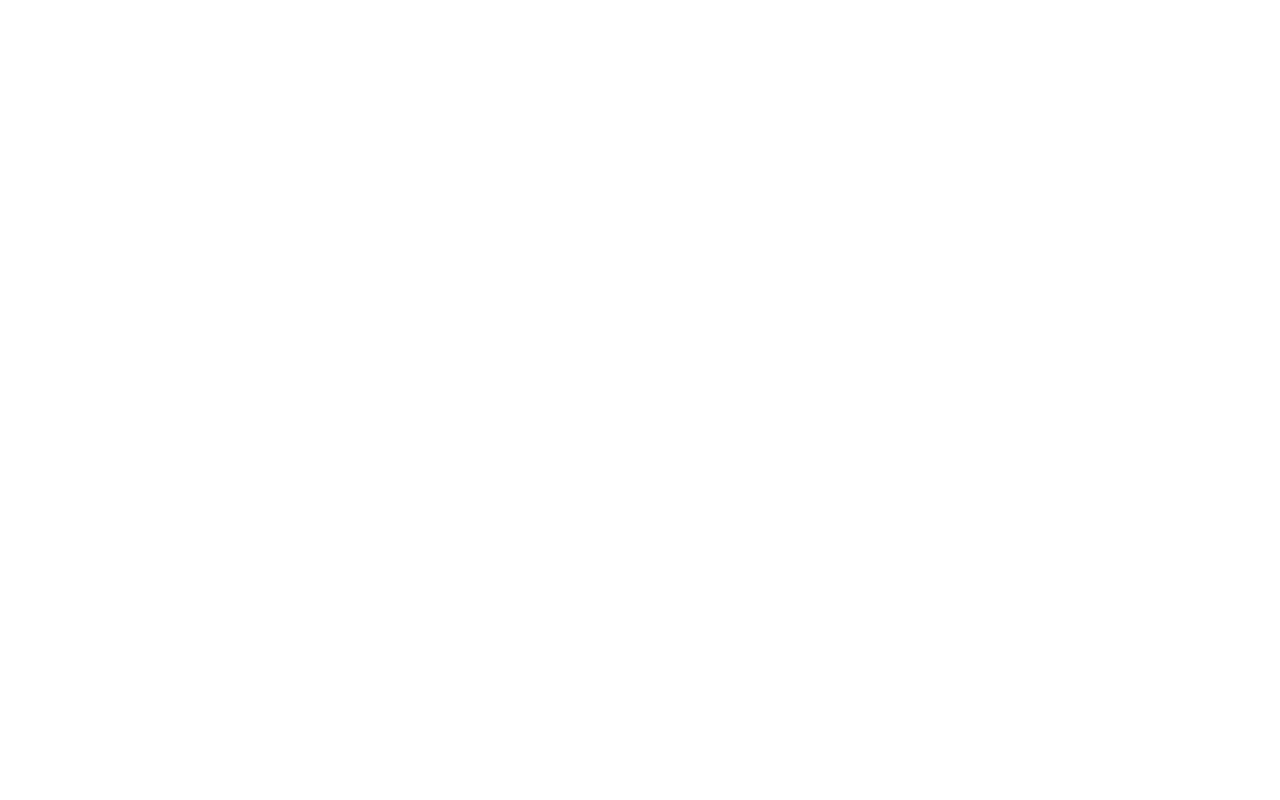
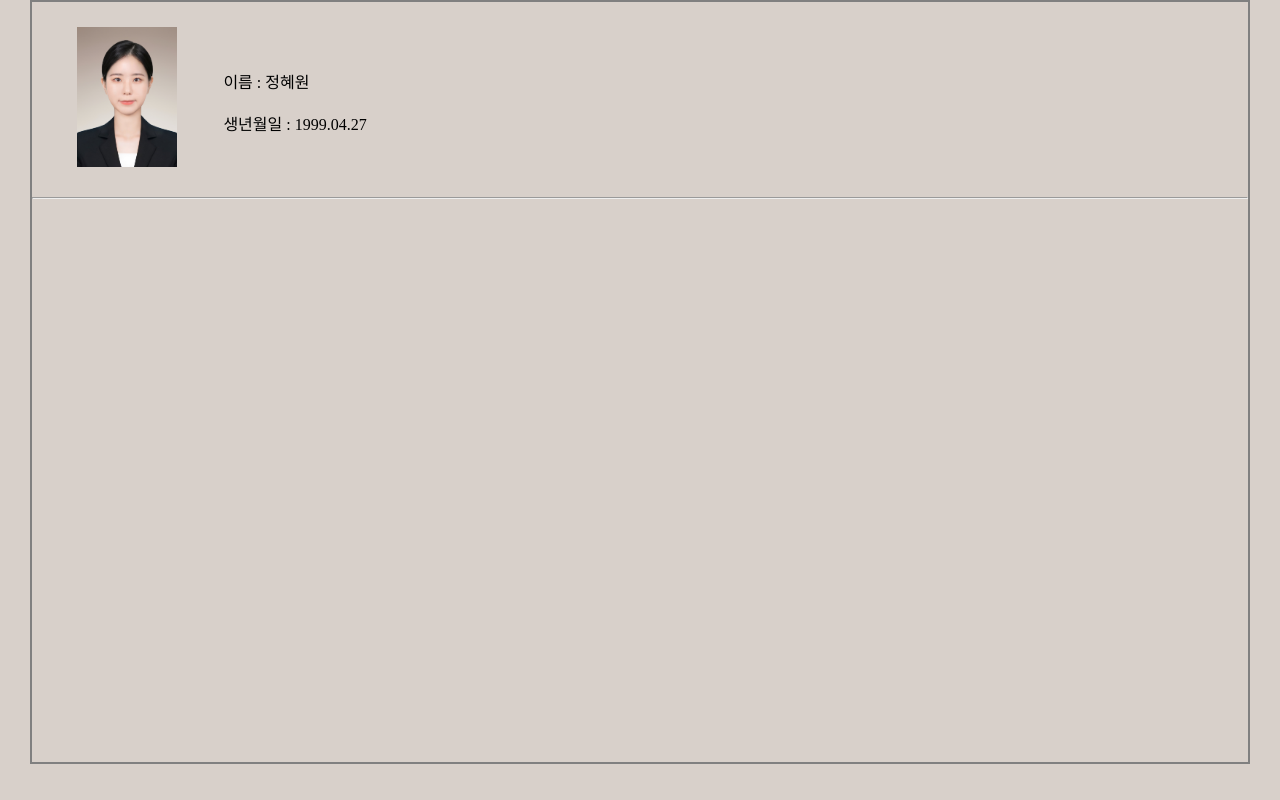
Before and after one commit to Hye11/hyewon, a plain HTML site: page portfolio.html in a window 1280 px wide. Drawn offline with Linux system fonts and the light colour scheme.

Commit message:
기본틀

```diff
--- /dev/null
+++ b/css/portfolio-style.css
@@ -0,0 +1,34 @@
+body {
+    margin: 0;
+}
+
+#wrap {
+    width: 100vw;
+    height: 100vh;
+    background-color: rgb(216, 208, 202);
+}
+
+#wrap main {
+    width: 95%;
+    height: 95%;
+    margin: auto auto;
+    border: 2px solid grey;
+}
+
+#header {
+    margin: 25px 0 20px 45px;
+    height : 150px;
+    display: grid;
+    grid-template-columns: 1fr 2fr 5fr;
+}
+
+#image img {
+    width: 100px;
+    height: 140px;
+}
+
+#information a {
+    height: 100%;
+    display: flex;
+    align-items: center;
+}
--- a/portfolio.html
+++ b/portfolio.html
@@ -3,9 +3,32 @@
 <head>
     <meta charset="UTF-8">
     <meta name="viewport" content="width=device-width, initial-scale=1.0">
-    <title>Document</title>
+    <title>portfolio</title>
 </head>
+<link rel="stylesheet" href="/css/portfolio-style.css">
+
 <body>
 
+    <div id="wrap">
+        <main>
+
+            <div id="header">
+                <div id="image">
+                    <img src="/images/hyewon.jpg">
+                </div>
+                <div id="information">
+                    <a>
+                        이름 : 정혜원 <br> <br>
+                        생년월일 : 1999.04.27
+                    </a>
+                </div>
+            </div>
+
+            <hr>
+
+
+
+        </main>
+    </div>
 </body>
 </html>
```
Also changed, not shown: images/hyewon.jpg (added).
